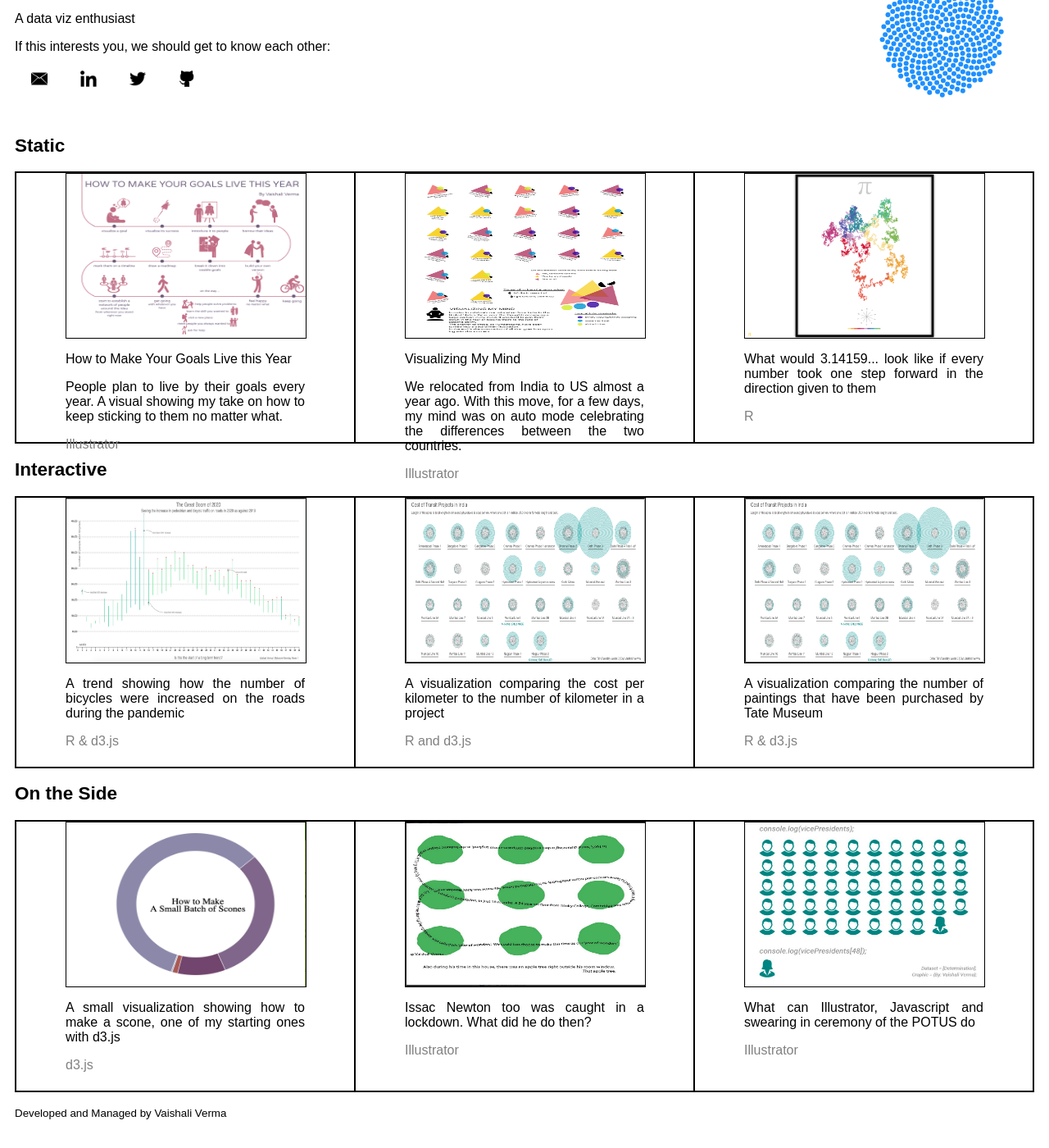
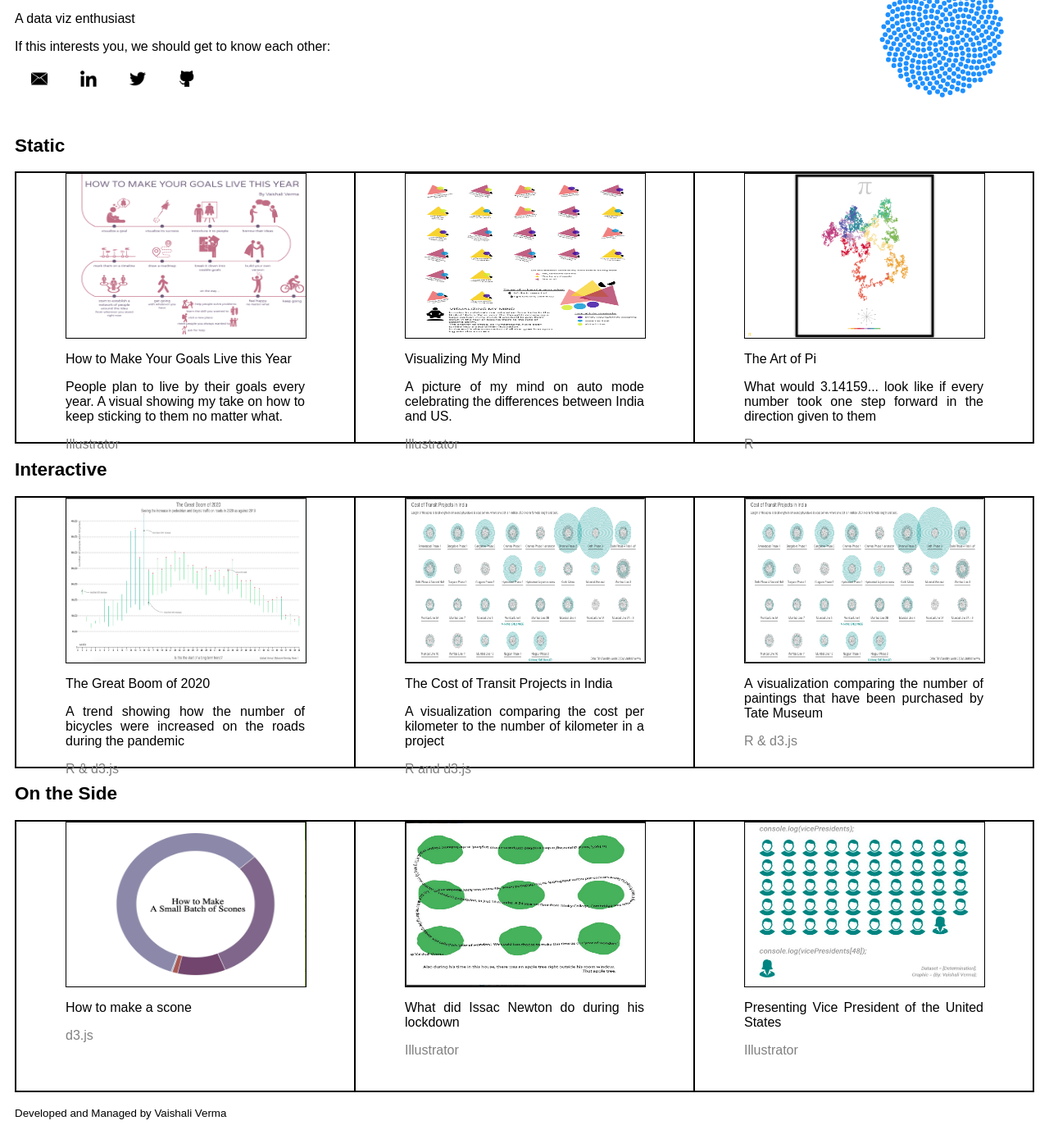
Before and after one commit to vaishalivr/vaishalivr.github.io, a Jekyll site: the page built from index.md, in a window 1280 px wide and 1400 px high, scrolled down 118 px. Shown: the whole window at 82% size. Built offline with Jekyll 4.4.1, drawn with Linux system fonts in a browser that asks for light colours; our own code applies the rules of GitHub Pages for plain Markdown files; a script that is not in the unit is left out.

Commit message:
Update default.html

```diff
--- a/_layouts/default.html
+++ b/_layouts/default.html
@@ -55,7 +55,7 @@
 				</a>
 				<div>
 					<p>Visualizing My Mind</p>
-					<p>We relocated from India to US almost a year ago. With this move, for a few days, my mind was on auto mode celebrating the differences between the two countries.</p>
+					<p>A picture of my mind on auto mode celebrating the differences between India and US.</p>
 					<p style = 'color:grey'>Illustrator</p>
 				</div>
 	      	</article>
@@ -66,6 +66,7 @@
 				<img class="article-img" src="img/Pi2020.png" alt="Pi Art 2020">
 				</a>
 				<div>
+					<p>The Art of Pi</p>
 		 			<p>What would 3.14159... look like if every number took one step forward in the direction given to them</p>
 					<p style = 'color:grey'>R</p>
 				</div>
@@ -84,6 +85,7 @@
 				<img class="article-img" src="img/bicycle boom.png">
 				</a>
 				<div>
+					<p>The Great Boom of 2020</p>
 					<p>A trend showing how the number of bicycles were increased on the roads during the pandemic</p>
 					<p style = 'color:grey'>R & d3.js</p>
 				</div>
@@ -94,6 +96,7 @@
 				<img class="article-img" src="img/transit costs.png">
 				</a>
 				<div>
+					<p>The Cost of Transit Projects in India</p>
 					<p>A visualization comparing the cost per kilometer to the number of kilometer in a project</p>
 					<p style = 'color:grey'>R and d3.js</p>
 				</div>
@@ -122,7 +125,7 @@
 				<img class = "article-img" src = "img/How to make a scone.png">
 				</a>
 				<div>
-					<p>A small visualization showing how to make a scone, one of my starting ones with d3.js</p>
+					<p>How to make a scone</p>
 					<p style = 'color:grey'>d3.js</p>
 				</div>
 			</article>
@@ -132,7 +135,7 @@
 				<img class = "article-img" src = "img/Newton.png">
 				</a>
 				<div>
-					<p>Issac Newton too was caught in a lockdown. What did he do then?</p>
+					<p>What did Issac Newton do during his lockdown</p>
 					<p style = 'color:grey'>Illustrator</p>
 				<div>
 			</article>
@@ -142,7 +145,7 @@
 				<img class = "article-img" src = "img/Madam VP.png">
 				</a>
 				<div>
-					<p>What can Illustrator, Javascript and swearing in ceremony of the POTUS do</p>
+					<p>Presenting Vice President of the United States</p>
 					<p style = 'color:grey'>Illustrator</p>
 				</div>
 			</article>
```
